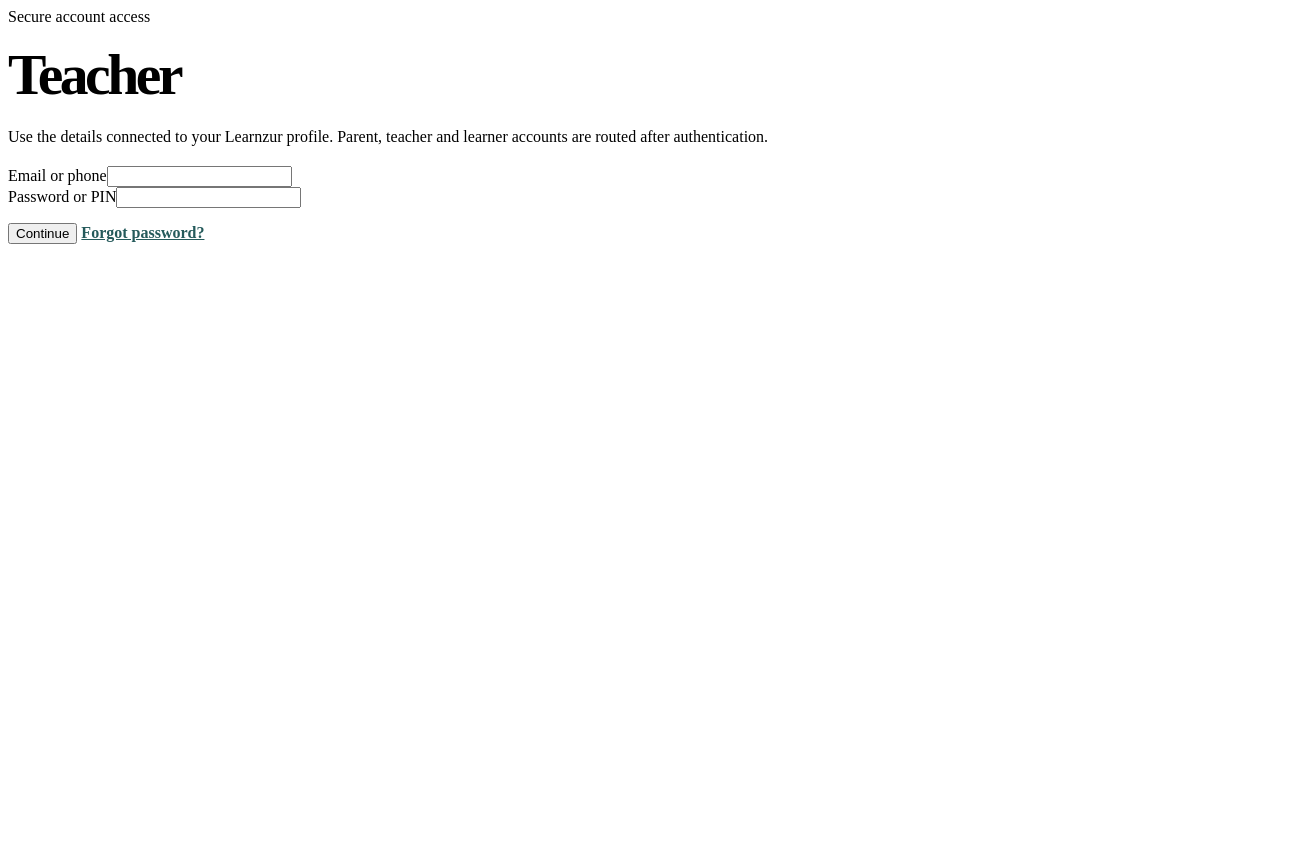
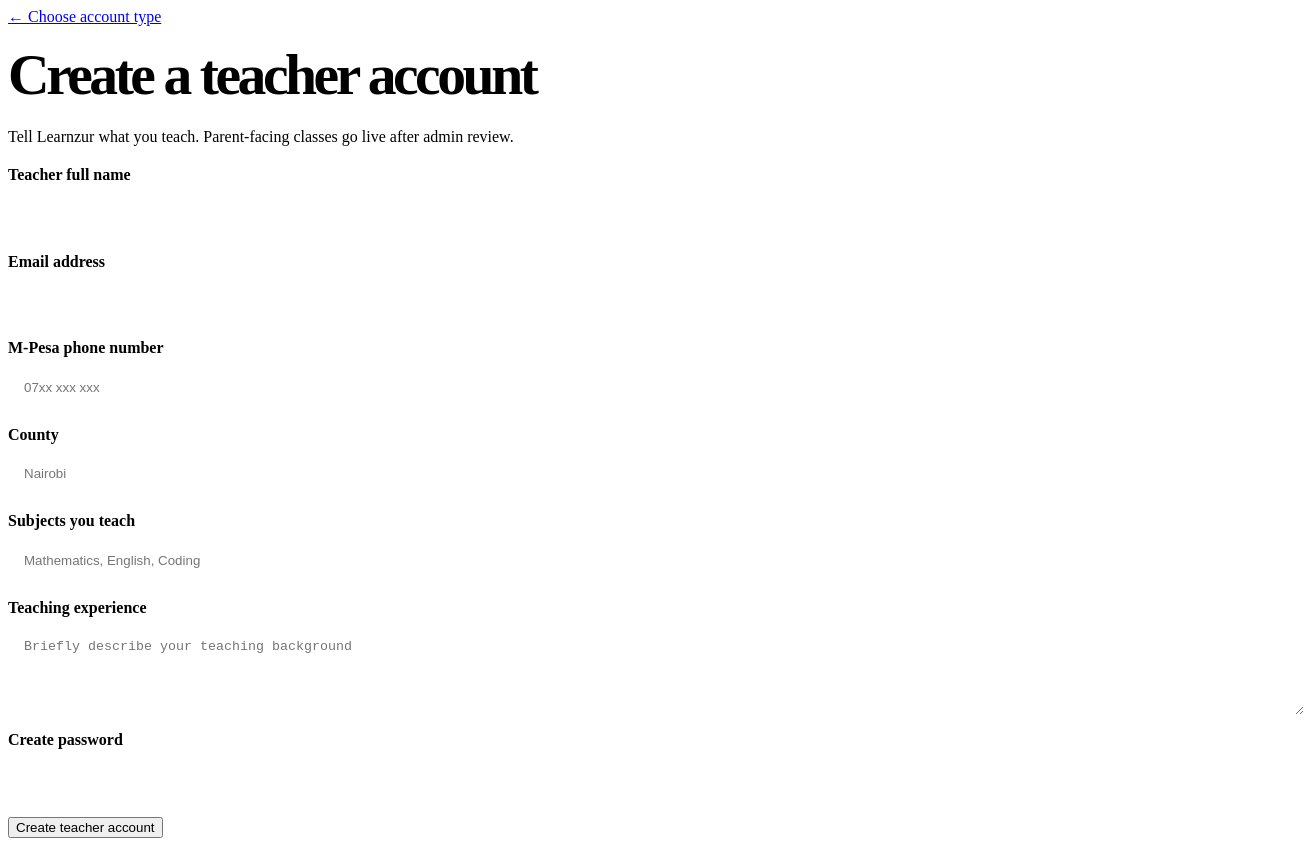
Before and after one commit to EMN90909/Learnzurr, a SvelteKit app in the folder frontend/: page /register/teacher in a window 1280 px wide. Shown: the whole page, 1304 px wide, since content can reach past the window. Before the commit the page ends 800 px from the top, so only its background shows below. Built offline with nearby package versions, Linux system fonts and the light colour scheme.

Commit message:
Replace teacher signup placeholder with real form

```diff
--- a/frontend/src/routes/(auth)/register/teacher/+page.svelte
+++ b/frontend/src/routes/(auth)/register/teacher/+page.svelte
@@ -1,21 +1,42 @@
 <script lang="ts">
+  let fullName = '';
   let email = '';
+  let phone = '';
+  let county = '';
+  let subjects = '';
+  let experience = '';
   let password = '';
   let busy = false;
+  let message = '';
+
+  function submit() {
+    busy = true;
+    message = 'Teacher application saved. You can upload your teaching documents after account approval is enabled.';
+  }
 </script>
-<svelte:head><title>Teacher</title></svelte:head>
+
+<svelte:head><title>Teacher signup · Learnzur</title></svelte:head>
+
 <div class="form-wrap page-shell">
   <div class="blob blob-1"></div><div class="blob blob-2"></div>
-  <form class="form-card glass" on:submit|preventDefault={() => busy = true}>
-    <span class="badge">Secure account access</span>
-    <h1>Teacher</h1>
-    <p>Use the details connected to your Learnzur profile. Parent, teacher and learner accounts are routed after authentication.</p>
-    <div class="field"><label for="email">Email or phone</label><input id="email" bind:value={email} autocomplete="email" /></div>
-    <div class="field"><label for="password">Password or PIN</label><input id="password" bind:value={password} type="password" autocomplete="current-password" /></div>
-    <button class="btn btn-primary" type="submit">{busy ? 'Checking account' : 'Continue'}</button>
-    <a class="small-link" href="/forgot-password">Forgot password?</a>
+  <form class="form-card glass" on:submit|preventDefault={submit}>
+    <a class="badge" href="/register">← Choose account type</a>
+    <h1>Create a teacher account</h1>
+    <p>Tell Learnzur what you teach. Parent-facing classes go live after admin review.</p>
+
+    <div class="field"><label for="fullName">Teacher full name</label><input id="fullName" bind:value={fullName} autocomplete="name" required /></div>
+    <div class="field"><label for="email">Email address</label><input id="email" type="email" bind:value={email} autocomplete="email" required /></div>
+    <div class="field"><label for="phone">M-Pesa phone number</label><input id="phone" bind:value={phone} autocomplete="tel" placeholder="07xx xxx xxx" required /></div>
+    <div class="field"><label for="county">County</label><input id="county" bind:value={county} placeholder="Nairobi" required /></div>
+    <div class="field"><label for="subjects">Subjects you teach</label><input id="subjects" bind:value={subjects} placeholder="Mathematics, English, Coding" required /></div>
+    <div class="field"><label for="experience">Teaching experience</label><textarea id="experience" bind:value={experience} rows="4" placeholder="Briefly describe your teaching background"></textarea></div>
+    <div class="field"><label for="password">Create password</label><input id="password" bind:value={password} type="password" autocomplete="new-password" required /></div>
+
+    <button class="btn btn-primary" type="submit" disabled={busy}>{busy ? 'Creating account…' : 'Create teacher account'}</button>
+    {#if message}<p class="success">{message}</p>{/if}
   </form>
 </div>
+
 <style>
-.form-card h1{font-size:clamp(2rem,5vw,3.6rem);letter-spacing:-.06em;margin:1rem 0 .5rem}.form-card p{color:hsl(var(--muted-foreground));line-height:1.7}.small-link{display:inline-block;margin-top:1rem;color:hsl(181 42% 25%);font-weight:850}
+.form-card h1{font-size:clamp(2rem,5vw,3.6rem);letter-spacing:-.06em;margin:1rem 0 .5rem}.form-card p{color:hsl(var(--muted-foreground));line-height:1.7}.field{display:grid;gap:.45rem;margin:1rem 0}.field label{font-weight:850}.field input,.field textarea{width:100%;border:1px solid hsl(var(--border));border-radius:18px;padding:.95rem 1rem;background:hsl(var(--card));outline:none}.field input:focus,.field textarea:focus{box-shadow:var(--shadow-focus);border-color:hsl(var(--primary))}.success{color:hsl(150 60% 28%);font-weight:850}.btn[disabled]{opacity:.65;cursor:not-allowed}
 </style>
```
